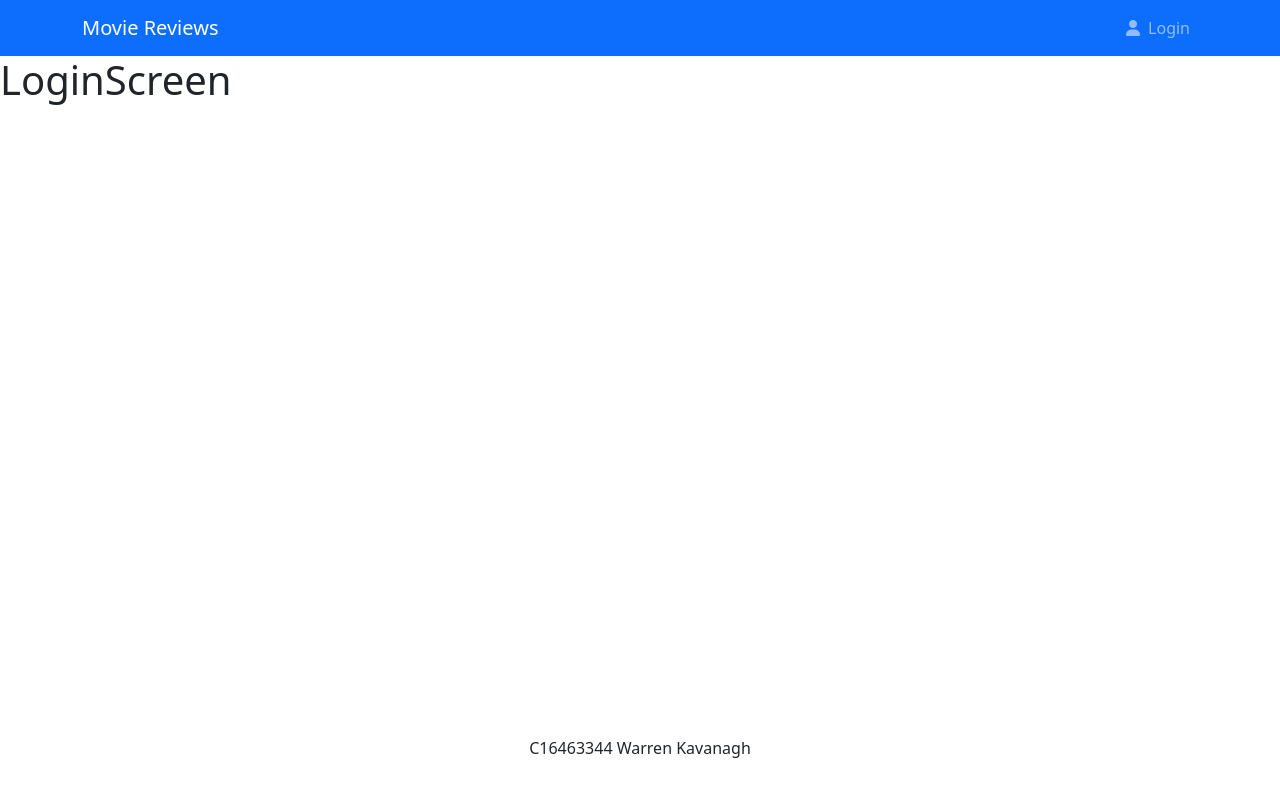
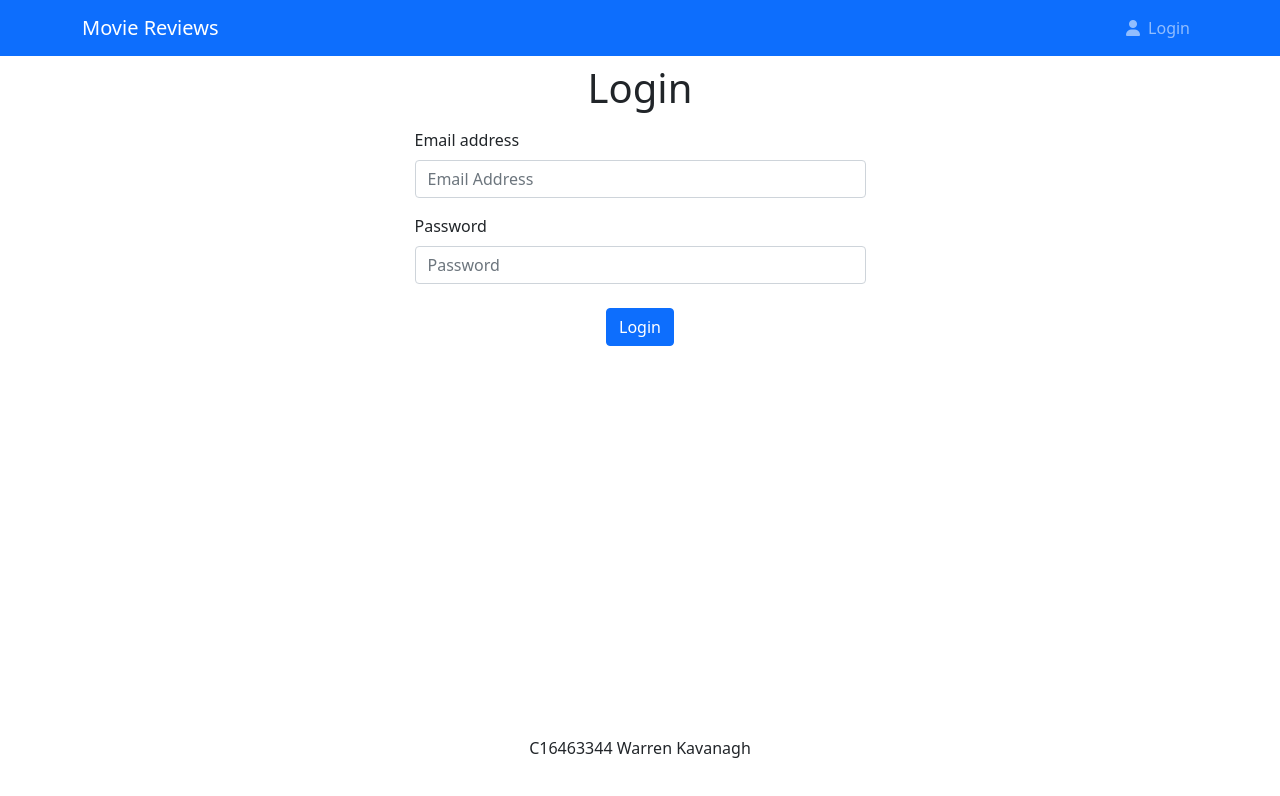
Before and after one commit to WarrenK-design/Web-Applications-Assignment, a React (Create React App) app in the folder frontend/: page /login in a window 1280 px wide. Shown: the top 796 px of the page. Built offline with nearby package versions, Linux system fonts and the light colour scheme.

Commit message:
Started the login screen, the form is built need to add functionality. Also created a form container as a wrapper for each of the forms

```diff
--- /dev/null
+++ b/frontend/src/components/FormContainer.js
@@ -0,0 +1,30 @@
+// Description:
+//  This component can be used to wrap forms so all forms in the app look the same
+//  forms are used in login, sign up so makes sense to wrap these and have same layout avoids duplicate code
+//  It uses reactbootstrap for layout see https://react-bootstrap.github.io/layout/grid/
+
+
+/// Imports ///
+// Container - Used to structure component
+// Row       - Container divided up into rows
+// Col       - Each row can have multiple columns
+import { Container,Row,Col } from "react-bootstrap";
+
+/// FormContainer ///
+// Descrption:
+//  Container component to wrap any forms in the application so they all have the same layout
+// Props:
+//  children - This will be the JSX the container wraps, see explanantion of children here https://reactjs.org/docs/composition-vs-inheritance.html
+function FormContainer ({children}) {
+    return(
+        <Container>
+            <Row className='justify-content-center'> {/*Justify center on medium size screens*/}
+                <Col xs={12} md={5}> {/*Small screen fit 12 cols next to eachother, medium screen fit 5*/}
+                    {children}
+                </Col>
+            </Row>
+        </Container>
+    )
+}
+
+export default FormContainer;
--- a/frontend/src/screens/LoginScreen.js
+++ b/frontend/src/screens/LoginScreen.js
@@ -2,12 +2,41 @@
 //  Screen displays a login form for the user to fill out and sends request
 //  to the backend
 
+
+// Imports //
+import {Form,Button,Row,Col} from 'react-bootstrap';
+
+// Components //
+import FormContainer from "../components/FormContainer";
+
+
+// Redux //
+
 function LoginScreen() {
   return (
-    <div>
-      <h1>LoginScreen</h1>
-    </div>
-  );
+    <FormContainer>
+      <h1 className="pt-2"style={{textAlign:'center'}}>Login</h1>
+      <Form>
+        <Form.Group className="py-2" controlId="email">
+          <Form.Label>Email address</Form.Label>
+          <Form.Control type="email" placeholder="Email Address" />
+        </Form.Group>
+
+        <Form.Group className="py-2" controlId="password">
+          <Form.Label>Password</Form.Label>
+          <Form.Control type="password" placeholder="Password" />
+        </Form.Group>
+
+        <Row>
+          <Col className='text-center py-3'>
+            <Button variant="primary" type="submit">
+              Login
+            </Button>
+          </Col>
+        </Row>
+      </Form>
+    </FormContainer>
+    );
 }
 
 export default LoginScreen;
```
